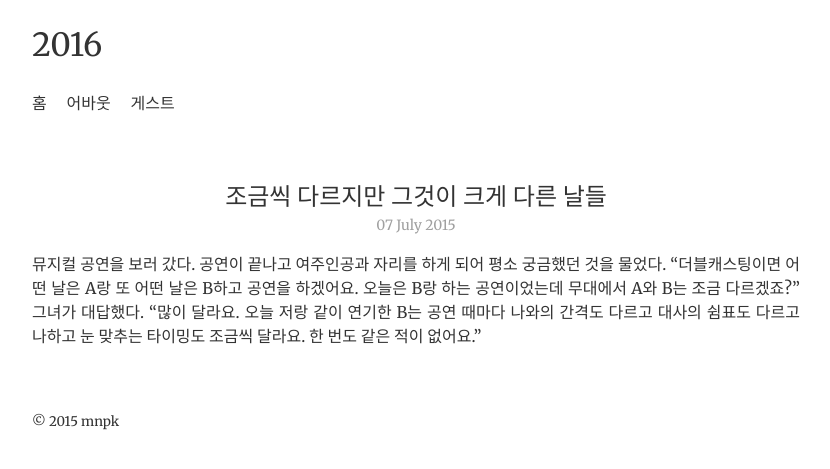
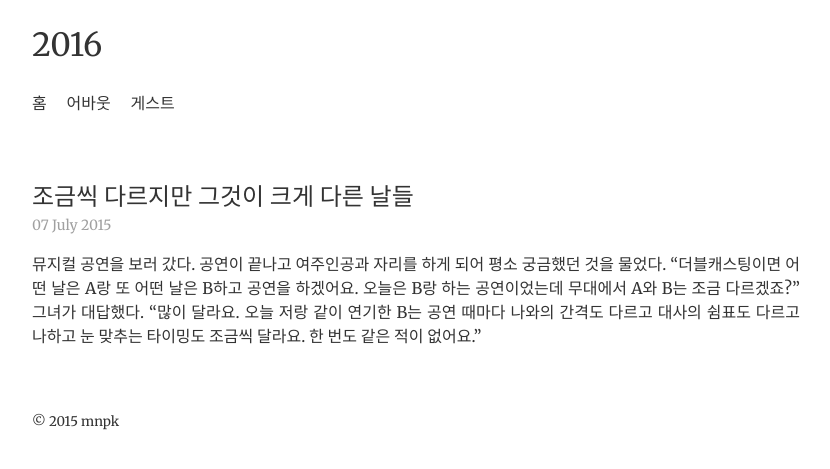
Before and after one commit to mnpk/mnpk.old.github.io, a Jekyll site: the page built from _posts/2015-07-07-jogumssic.md, in a window 1280 px wide. Shown: the top 469 px of the page, without its empty margins (224-1054 px from the left). Built offline with Jekyll 4.4.1, drawn with Linux system fonts in a browser that asks for light colours; Markdown is read by kramdown in place of the engine named in the settings.

Commit message:
post header align fixed

```diff
--- a/_sass/_layout.scss
+++ b/_sass/_layout.scss
@@ -53,12 +53,10 @@ footer {
     position: relative;
     margin-top: 4rem;
     .post-header {
-        text-align: center;
         margin-bottom: 0;
     }
     .post-meta {
         margin: 0;
-        text-align: center;
         color: $meta-color;
         font-size: $small-font-size;
         margin-bottom: 1rem;
@@ -79,6 +77,17 @@ footer {
           text-align: center;
         }
     }
+  .post {
+    .post-header {
+        text-align: center;
+    }
+    .post-meta {
+        text-align: center;
+    }
+    .post-footer {
+        margin-bottom: 5rem;
+    }
+}
     footer {
         text-align: center;
     }
```
